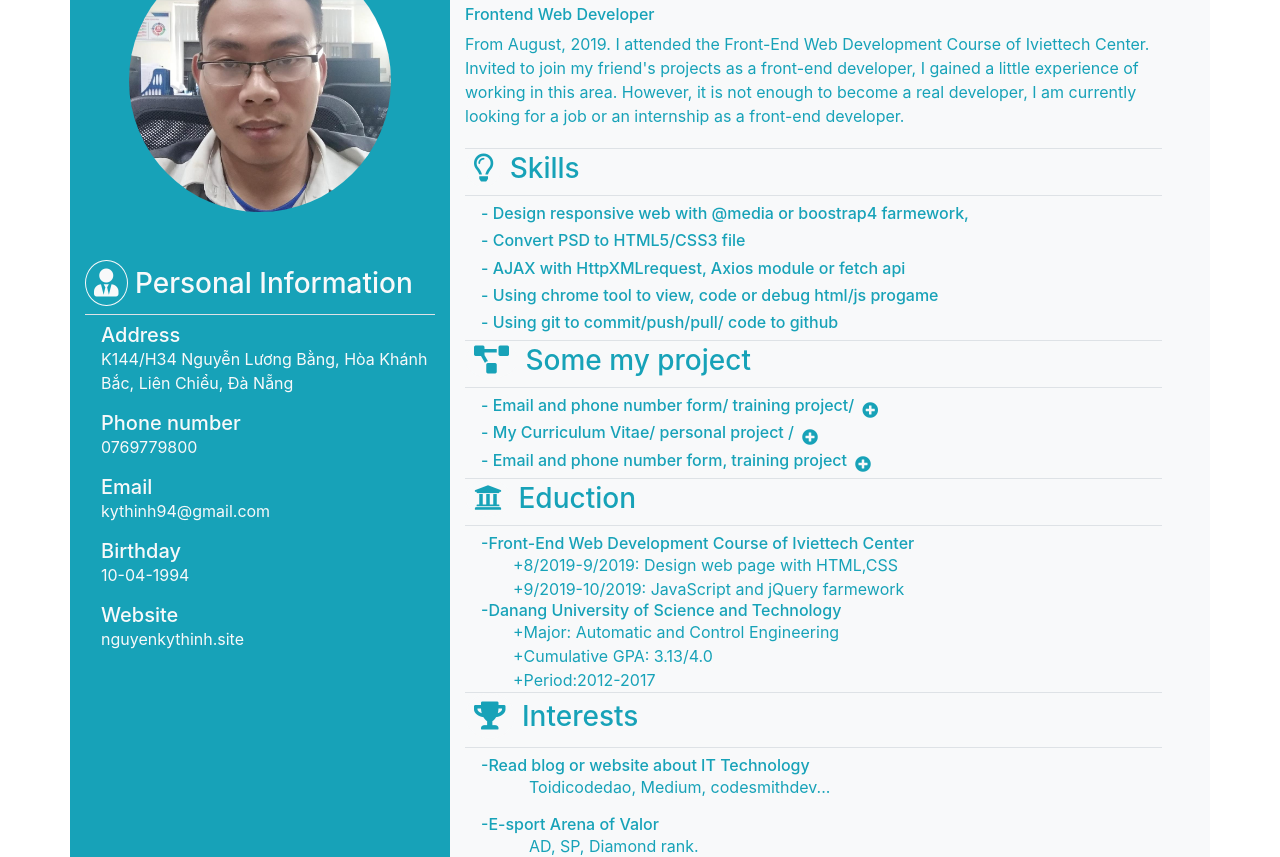
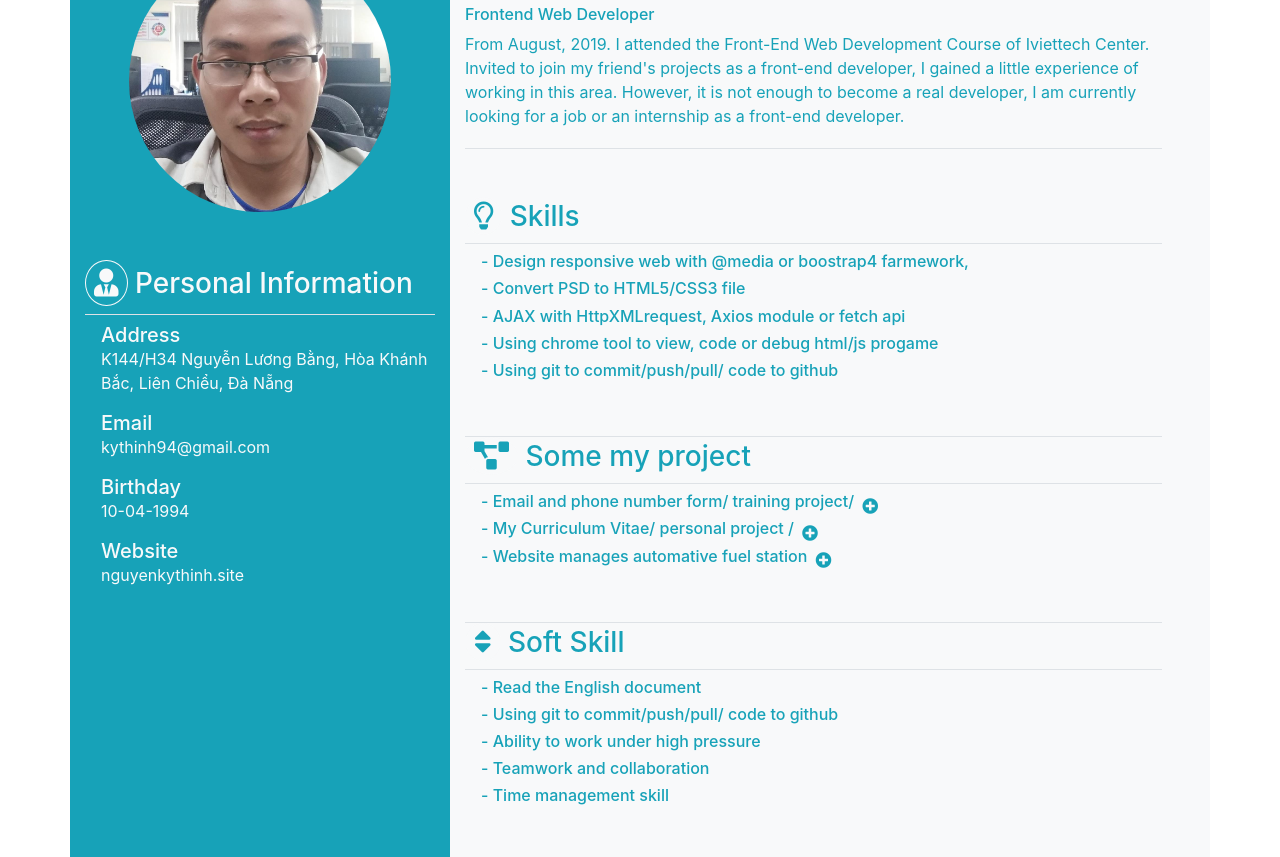
Before and after one commit to NguyenKyThinh94/MyCV, a plain HTML site: page index.html in a window 1280 px wide. Shown: the part 99-956 px from the top of the page. Drawn offline with nearby package versions, Linux system fonts and the light colour scheme.

Commit message:
Fix content

```diff
--- a/index.html
+++ b/index.html
@@ -2,7 +2,7 @@
 <html lang="en">
 
 <head>
-    <title>Title</title>
+    <title>Nguyễn Kỳ Thịnh || Frontend Developer</title>
     <!-- Required meta tags -->
     <meta charset="utf-8">
     <meta name="viewport" content="width=device-width, initial-scale=1, shrink-to-fit=no">
@@ -20,7 +20,8 @@
 <body>
     <div class="container">
         <div class="row">
-            <div class="col-md-4 bg-info text-light d-flex flex-column">
+            <div class="col-md-4 bg-info">
+                <div class=" text-light d-flex flex-column">
                         <img src="./picture/avartar.jpg" alt="avatarPicture"
                         class="w-75 mx-auto my-5 align-self-center rounded-circle">
                     <h3 class="border-bottom pb-2">
@@ -29,21 +30,16 @@
                     </h3>
                     <div class="ml-3">
                         <h5  class="m-0 p-0">Address</h5>
-                    <p >K144/H34 Nguyễn Lương Bằng, Hòa Khánh Bắc, Liên Chiểu, Đà Nẵng</p>
-                    <h5  class="m-0 p-0">Phone number</h5>
-                    <p>0769779800</p>
+                        <p> K144/H34 Nguyễn Lương Bằng, Hòa Khánh Bắc, Liên Chiểu, Đà Nẵng</p>
                         <h5  class="m-0 p-0">Email</h5>
-                    <p>kythinh94@gmail.com</p>
+                        <p> kythinh94@gmail.com</p>
                         <h5  class="m-0 p-0">Birthday</h5>
-                    <p>10-04-1994</p>
+                        <p> 10-04-1994</p>
                         <h5  class="m-0 p-0">Website</h5>
                         <p>
                             <a href="http://nguyenkythinh.site" class="text-light">nguyenkythinh.site</a> </p>
                     </div>
-
-
-
-
+                </div>
             </div>
             <div class="col-md-8 bg-light text-info d-flex flex-column pr-5">
                 <div class="border-bottom pb-1">
@@ -55,26 +51,23 @@
                         From August, 2019. I attended the Front-End Web Development
                         Course of Iviettech Center.
                         Invited to join my friend's projects as a front-end developer,
-                        I gained a little experience of working in this area. However, it
-                        is not enough to become a real developer, I am currently
+                        I gained a little experience of working in this area. However,
+                        it is not enough to become a real developer, I am currently
                         looking for a job or an internship as a front-end developer.
                     </p>
                 </div>
-                <h3 class="border-bottom pb-2">
+                <h3 class="border-bottom pb-2 mt-5">
                         <i class="far fa-lightbulb d-inline-block border border-light py-1 px-2 rounded-circle"></i>
                         Skills
                     </h3>
                     <div class="ml-3">
-
                         <h6 class=""> - Design responsive web with @media or boostrap4 farmework, </h6>
                         <h6 class=""> - Convert PSD to HTML5/CSS3 file</h6>
                         <h6 class=""> - AJAX with HttpXMLrequest, Axios module or fetch api</h6>
                         <h6 class=""> - Using chrome tool to view, code or debug html/js progame</h6>
                         <h6 class=""> - Using git to commit/push/pull/ code to github</h6>
-
-
                     </div>
-                <h3 class="border-bottom border-top pb-2">
+                <h3 class="border-bottom border-top pb-2 mt-5">
                     <i class="fas fa-project-diagram d-inline-block border border-light py-1 px-2 rounded-circle"></i>
                     Some my project
                 </h3>
@@ -89,22 +82,27 @@
                  </div>
                  <div id="project2"></div>
                  <div class="d-flex align-items-center ml-3">
-                    <h6 class=""> - Email and phone number form, training project </h6>
+                    <h6 class=""> - Website manages automative fuel station </h6>
                     <i class="fas fa-plus-circle mx-2 d-block cursorCopy" id="moreProject3"></i>
                  </div>
                  <div id="project3"></div>
-
-
-
-                <h3 class="border-bottom border-top pb-2">
+                <h3 class="border-bottom border-top pb-2 mt-5">
+                       <i class="fas fa-sort d-inline-block border border-light py-1 px-2 rounded-circle"></i>
+                    Soft Skill
+                </h3>
+                <div class="ml-3">
+                        <h6 class=""> - Read the English document</h6>
+                        <h6 class=""> - Using git to commit/push/pull/ code to github</h6>
+                        <h6 class=""> - Ability to work under high pressure</h6>
+                        <h6 class=""> - Teamwork and collaboration</h6>
+                        <h6 class=""> - Time management skill</h6>
+                </div>
+                <h3 class="border-bottom border-top pb-2 mt-5">
                     <i class="fas fa-university d-inline-block border border-light py-1 px-2 rounded-circle"></i>
                     Eduction
                 </h3>
-
-
                       <h6 class="m-0 p-0 ml-3">-Front-End Web Development
                             Course of Iviettech Center  </h6>
-
                 <div class="d-flex align-items-center ml-5">
                     <p class="m-0 p-0">+8/2019-9/2019: Design web page with HTML,CSS</p>
                     <!-- <i class="fas fa-plus-circle mx-2 d-block cursorCopy" id="addPhoneNumber"></i> -->
@@ -113,13 +111,11 @@
                     <p class="m-0 p-0">+9/2019-10/2019: JavaScript and jQuery farmework</p>
                     <!-- <i class="fas fa-plus-circle mx-2 d-block cursorCopy" id="addPhoneNumber"></i> -->
                  </div>
-
                 <h6 class="m-0 p-0 ml-3">-Danang University of Science and Technology </h6>
                  <p class="m-0 p-0 ml-5">+Major: Automatic and Control Engineering</p>
                  <p class="m-0 p-0 ml-5">+Cumulative GPA: 3.13/4.0</p>
                 <p class="m-0 p-0 ml-5">+Period:2012-2017 </p>
-
-                <h3 class="border-bottom border-top pb-2">
+                <h3 class="border-bottom border-top pb-2 mt-5">
                     <i class="fas fa-trophy d-inline-block border border-light p-2 rounded-circle"></i>
                     Interests
                 </h3>
@@ -136,19 +132,10 @@
                             AD, SP, Diamond rank.
                         </P>
                     </div>
-
-                </div>
-
-
-
-
                 </div>
             </div>
         </div>
-
-
-
-
+    </div>
     <!-- Optional JavaScript -->
     <!-- jQuery first, then Popper.js, then Bootstrap JS -->
     <script src="https://code.jquery.com/jquery-3.3.1.slim.min.js"
--- a/js/project.json
+++ b/js/project.json
@@ -13,8 +13,8 @@
     },
     {
         "id": 3,
-        "name": "My Curriculum Vitae",
-        "language":"AJAX with axios",
-        "githubLink": "https://github.com/NguyenKyThinh94/MyCV"
+        "name": "Website manages automative fuel station",
+        "language": "The purpose of this project is to manage, supervisory consumptional history of employees that is managed of DaNang Port Company and supervisory, statistic fuel level of operating vehicles that are managed at real time, link http://emcomestic.com",
+        "githubLink": "git@github.com:thinhivt/simcom.git git-clone"
     }]
 }
```
Also changed, not shown: js/index.js (+0 -10 lines), 1 other file. Lines whose indentation alone changed are shown as unchanged.
